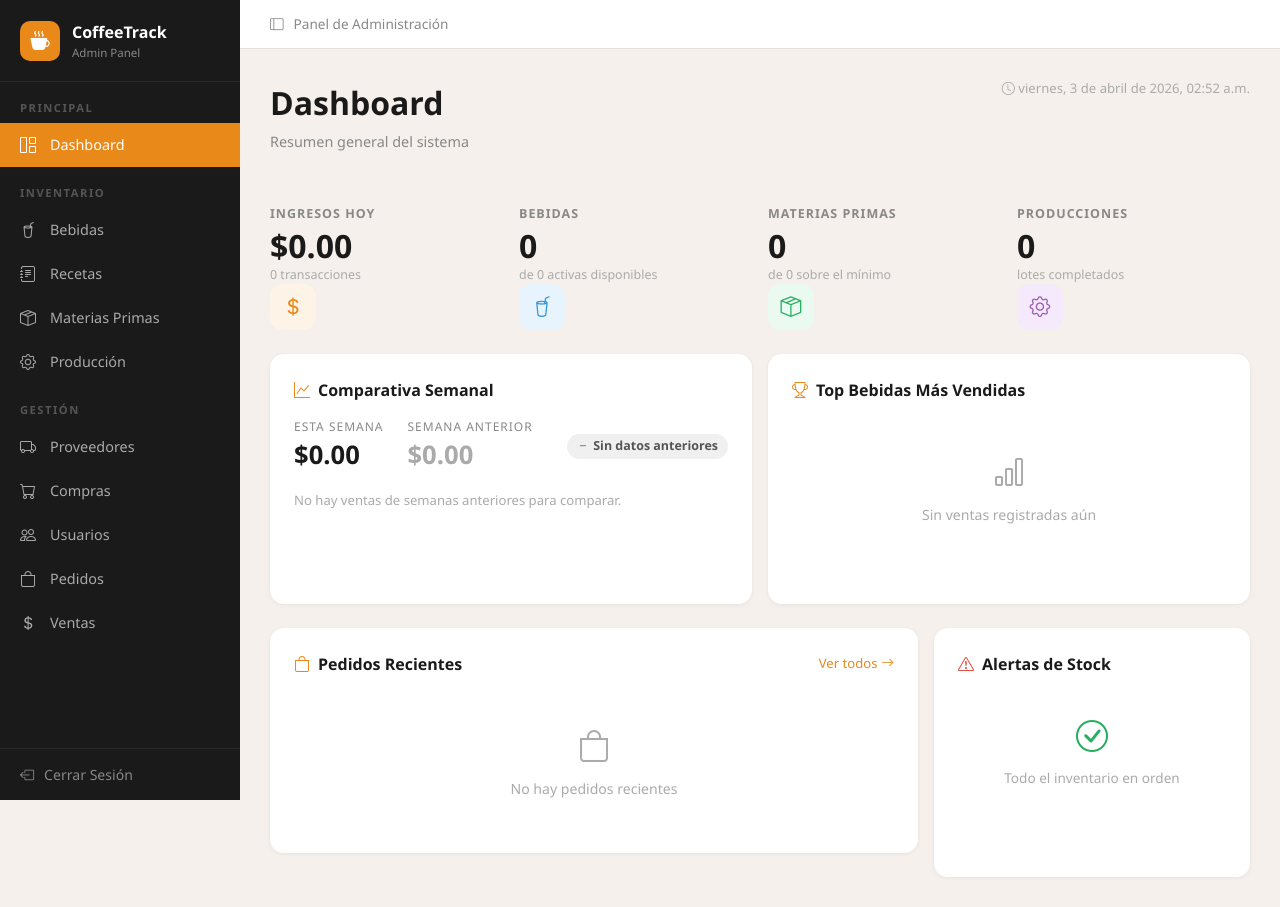
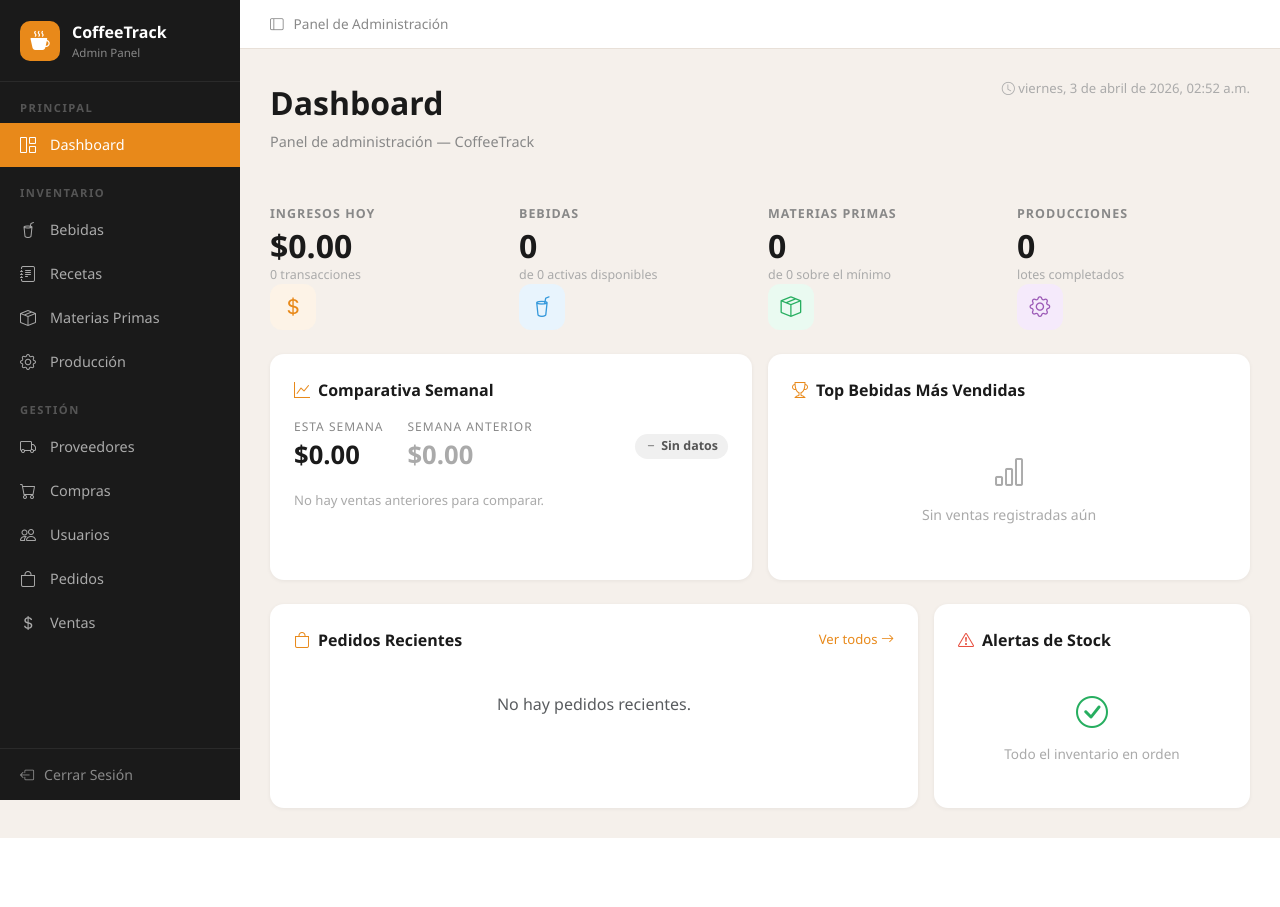
Before and after one commit to IDGS-805-23001546/coffeetrack1, a Flask app: page /admin/dashboard in a window 1280 px wide. After the commit the page ends 838 px from the top, so only its background shows below. Run offline with Flask 3, Linux system fonts and the light colour scheme; the visitor is signed in with stand-in values (Sample User, id 1).

Commit message:
02abr2026.CarlosRios.implementacion y correccion en el despeglabe en mis_pedidos, dashboard mejorado, con horas y ventas semanales

```diff
--- a/app/__init__.py
+++ b/app/__init__.py
@@ -8,6 +8,7 @@ def create_app():
     app = Flask(__name__)
     app.config.from_object(Config)
     db.init_app(app)
+    app.jinja_env.globals['enumerate'] = enumerate
 
     with app.app_context():
         from . import models
@@ -29,7 +30,6 @@ def create_app():
     from .admin.ventas import ventas_bp
 
 
-    app.jinja_env.globals['enumerate'] = enumerate
     app.register_blueprint(auth_bp)
     app.register_blueprint(cliente_bp, url_prefix='/cliente')
     app.register_blueprint(carrito_bp, url_prefix='/carrito')
--- a/app/templates/admin/dashboard.html
+++ b/app/templates/admin/dashboard.html
@@ -12,50 +12,46 @@
         justify-content: space-between;
         align-items: flex-start;
         box-shadow: 0 1px 4px rgba(0,0,0,0.06);
+        height: 100%;
         transition: transform 0.15s;
     }
     .kpi-card:hover { transform: translateY(-2px); }
     .kpi-label { font-size: 0.78rem; color: #888; text-transform: uppercase; letter-spacing: 1px; font-weight: 600; margin-bottom: 6px; }
     .kpi-value { font-size: 2rem; font-weight: 800; color: #1a1a1a; line-height: 1; }
     .kpi-sub { font-size: 0.78rem; color: #aaa; margin-top: 4px; }
-    .kpi-icon { width: 46px; height: 46px; border-radius: 12px; display: flex; align-items: center; justify-content: center; font-size: 1.3rem; }
+    .kpi-icon { width: 46px; height: 46px; border-radius: 12px; display: flex; align-items: center; justify-content: center; font-size: 1.3rem; flex-shrink: 0; }
 
+    .section-card { background: white; border-radius: 14px; padding: 24px; box-shadow: 0 1px 4px rgba(0,0,0,0.06); height: 100%; }
     .section-title { font-size: 1rem; font-weight: 700; color: #1a1a1a; margin-bottom: 16px; display: flex; align-items: center; gap: 8px; }
 
-    .badge-estado {
-        padding: 4px 12px; border-radius: 20px; font-size: 0.75rem; font-weight: 600;
-    }
+    .badge-estado { display: inline-block; padding: 4px 12px; border-radius: 20px; font-size: 0.72rem; font-weight: 600; margin-top: 5px; }
     .badge-pendiente { background: #fff3cd; color: #856404; }
     .badge-confirmado { background: #cfe2ff; color: #084298; }
-    .badge-en_preparacion { background: #fff3cd; color: #664d03; }
+    .badge-en-preparacion { background: #fff3cd; color: #664d03; }
     .badge-enviado { background: #d1ecf1; color: #0c5460; }
     .badge-entregado { background: #d4edda; color: #155724; }
     .badge-cancelado { background: #f8d7da; color: #721c24; }
 
-    .alerta-item {
-        display: flex; align-items: flex-start; gap: 12px;
-        padding: 12px 0; border-bottom: 1px solid #f5f0eb;
-    }
+    .pedido-item { display: flex; justify-content: space-between; align-items: center; padding: 14px 0; border-bottom: 1px solid #f0ece6; }
+    .pedido-item:last-child { border-bottom: none; }
+    .pedido-nombre { font-weight: 600; font-size: 0.9rem; color: #1a1a1a; }
+    .pedido-dir { font-size: 0.78rem; color: #999; margin-top: 2px; }
+    .pedido-total { font-weight: 700; font-size: 0.95rem; color: #1a1a1a; text-align: right; }
+
+    .alerta-item { padding: 12px 0; border-bottom: 1px solid #f0ece6; display: flex; align-items: flex-start; gap: 10px; }
     .alerta-item:last-child { border-bottom: none; }
     .alerta-dot { width: 8px; height: 8px; border-radius: 50%; background: #e74c3c; margin-top: 5px; flex-shrink: 0; }
-    .alerta-dot.warning { background: #f39c12; }
+    .alerta-msg { font-size: 0.85rem; color: #333; font-weight: 500; line-height: 1.4; }
+    .alerta-fecha { font-size: 0.72rem; color: #bbb; margin-top: 2px; }
 
-    .variacion-badge {
-        display: inline-flex; align-items: center; gap: 4px;
-        padding: 3px 10px; border-radius: 20px; font-size: 0.78rem; font-weight: 600;
-    }
+    .variacion-badge { display: inline-flex; align-items: center; gap: 4px; padding: 3px 10px; border-radius: 20px; font-size: 0.78rem; font-weight: 600; }
     .variacion-pos { background: #d4edda; color: #155724; }
     .variacion-neg { background: #f8d7da; color: #721c24; }
     .variacion-neu { background: #f0f0f0; color: #555; }
 
-    .top-bebida-row {
-        display: flex; align-items: center; gap: 14px;
-        padding: 10px 0; border-bottom: 1px solid #f5f0eb;
-    }
+    .top-bebida-row { display: flex; align-items: center; gap: 14px; padding: 10px 0; border-bottom: 1px solid #f5f0eb; }
     .top-bebida-row:last-child { border-bottom: none; }
-    .top-num { width: 28px; height: 28px; border-radius: 8px; background: #fdf3e7;
-        color: #e8891a; font-weight: 800; font-size: 0.85rem;
-        display: flex; align-items: center; justify-content: center; flex-shrink: 0; }
+    .top-num { width: 28px; height: 28px; border-radius: 8px; background: #fdf3e7; color: #e8891a; font-weight: 800; font-size: 0.85rem; display: flex; align-items: center; justify-content: center; flex-shrink: 0; }
     .top-num.gold { background: #e8891a; color: white; }
     .top-bar-wrap { flex: 1; }
     .top-bar-label { font-size: 0.88rem; font-weight: 600; color: #1a1a1a; margin-bottom: 4px; }
@@ -67,11 +63,10 @@
 
 {% block content %}
 
-<!-- TÍTULO -->
 <div class="d-flex justify-content-between align-items-start mb-4">
     <div>
         <div class="page-title">Dashboard</div>
-        <div class="page-subtitle">Resumen general del sistema</div>
+        <div class="page-subtitle">Panel de administración — CoffeeTrack</div>
     </div>
     <span style="font-size:0.82rem; color:#aaa;">
         <i class="bi bi-clock"></i>
@@ -79,7 +74,7 @@
     </span>
 </div>
 
-<!-- KPI CARDS -->
+<!-- KPIs -->
 <div class="row g-3 mb-4">
     <div class="col-md-3">
         <div class="kpi-card">
@@ -133,10 +128,8 @@
 
 <!-- FILA 2: COMPARATIVA + TOP BEBIDAS -->
 <div class="row g-3 mb-4">
-
-    <!-- COMPARATIVA SEMANAL -->
     <div class="col-md-6">
-        <div class="table-card h-100">
+        <div class="section-card">
             <div class="section-title">
                 <i class="bi bi-graph-up" style="color:#e8891a;"></i>
                 Comparativa Semanal
@@ -161,7 +154,7 @@
                     </span>
                     {% else %}
                     <span class="variacion-badge variacion-neu">
-                        <i class="bi bi-dash"></i> Sin datos anteriores
+                        <i class="bi bi-dash"></i> Sin datos
                     </span>
                     {% endif %}
                 </div>
@@ -172,24 +165,24 @@
                 {% elif variacion < 0 %}
                     Las ventas están por debajo de la semana anterior.
                 {% else %}
-                    No hay ventas de semanas anteriores para comparar.
+                    No hay ventas anteriores para comparar.
                 {% endif %}
             </div>
         </div>
     </div>
 
-    <!-- TOP 3 BEBIDAS -->
     <div class="col-md-6">
-        <div class="table-card h-100">
+        <div class="section-card">
             <div class="section-title">
                 <i class="bi bi-trophy" style="color:#e8891a;"></i>
                 Top Bebidas Más Vendidas
             </div>
             {% if top_bebidas %}
                 {% set max_vendido = top_bebidas[0].total_vendido %}
-                {% for i, b in top_bebidas|enumerate %}
+                {% for b in top_bebidas %}
+                {% set i = loop.index0 %}
                 <div class="top-bebida-row">
-                    <div class="top-num {{ 'gold' if i == 0 else '' }}">{{ i + 1 }}</div>
+                    <div class="top-num {{ 'gold' if i == 0 else '' }}">{{ loop.index }}</div>
                     <div class="top-bar-wrap">
                         <div class="top-bar-label">{{ b.nombre }}</div>
                         <div class="top-bar">
@@ -209,12 +202,10 @@
     </div>
 </div>
 
-<!-- FILA 3: PEDIDOS RECIENTES + ALERTAS -->
+<!-- FILA 3: PEDIDOS + ALERTAS -->
 <div class="row g-3">
-
-    <!-- PEDIDOS RECIENTES -->
     <div class="col-md-8">
-        <div class="table-card">
+        <div class="section-card">
             <div class="d-flex justify-content-between align-items-center mb-3">
                 <div class="section-title mb-0">
                     <i class="bi bi-bag" style="color:#e8891a;"></i>
@@ -225,46 +216,29 @@
                 </a>
             </div>
             {% if pedidos_recientes %}
-            <table class="table table-borderless mb-0">
-                <thead>
-                    <tr>
-                        <th>#</th>
-                        <th>Cliente</th>
-                        <th>Total</th>
-                        <th>Estado</th>
-                        <th>Fecha</th>
-                    </tr>
-                </thead>
-                <tbody>
-                    {% for pedido in pedidos_recientes %}
-                    <tr>
-                        <td><strong>#{{ pedido.id }}</strong></td>
-                        <td>{{ pedido.usuario.nombre }} {{ pedido.usuario.apellidos }}</td>
-                        <td style="color:#e8891a; font-weight:700;">${{ "%.2f"|format(pedido.total) }}</td>
-                        <td>
-                            <span class="badge-estado badge-{{ pedido.estado }}">
-                                {{ pedido.estado.replace('_', ' ').title() }}
-                            </span>
-                        </td>
-                        <td style="color:#aaa; font-size:0.82rem;">
-                            {{ pedido.fecha_pedido.strftime('%d/%m %H:%M') }}
-                        </td>
-                    </tr>
-                    {% endfor %}
-                </tbody>
-            </table>
+                {% for pedido in pedidos_recientes %}
+                <div class="pedido-item">
+                    <div>
+                        <div class="pedido-nombre">#{{ pedido.id }} — {{ pedido.usuario.nombre }} {{ pedido.usuario.apellidos }}</div>
+                        <div class="pedido-dir">{{ pedido.direccion_entrega }}</div>
+                    </div>
+                    <div class="pedido-total">
+                        ${{ "%.2f"|format(pedido.total) }}
+                        <br>
+                        <span class="badge-estado badge-{{ pedido.estado|replace('_','-') }}">
+                            {{ pedido.estado|replace('_',' ') }}
+                        </span>
+                    </div>
+                </div>
+                {% endfor %}
             {% else %}
-            <div style="text-align:center; padding:30px 0; color:#aaa;">
-                <i class="bi bi-bag" style="font-size:2rem;"></i>
-                <p class="mt-2 mb-0" style="font-size:0.88rem;">No hay pedidos recientes</p>
-            </div>
+                <p class="text-muted text-center py-4">No hay pedidos recientes.</p>
             {% endif %}
         </div>
     </div>
 
-    <!-- ALERTAS DE INVENTARIO -->
     <div class="col-md-4">
-        <div class="table-card h-100">
+        <div class="section-card">
             <div class="d-flex justify-content-between align-items-center mb-3">
                 <div class="section-title mb-0">
                     <i class="bi bi-exclamation-triangle" style="color:#e74c3c;"></i>
@@ -279,15 +253,10 @@
             {% if alertas %}
                 {% for alerta in alertas %}
                 <div class="alerta-item">
-                    <div class="alerta-dot {{ 'warning' if 'bajo' in alerta.mensaje.lower() else '' }}"></div>
+                    <div class="alerta-dot"></div>
                     <div>
-                        <div style="font-size:0.85rem; font-weight:600; color:#1a1a1a;">
-                            {{ alerta.materia_prima.nombre if alerta.materia_prima else 'Insumo' }}
-                        </div>
-                        <div style="font-size:0.78rem; color:#888;">{{ alerta.mensaje }}</div>
-                        <div style="font-size:0.72rem; color:#bbb; margin-top:2px;">
-                            {{ alerta.fecha_alerta.strftime('%d/%m %H:%M') }}
-                        </div>
+                        <div class="alerta-msg">{{ alerta.mensaje }}</div>
+                        <div class="alerta-fecha">{{ alerta.fecha_alerta.strftime('%d/%m %H:%M') }}</div>
                     </div>
                 </div>
                 {% endfor %}
--- a/app/templates/cliente/mis_pedidos.html
+++ b/app/templates/cliente/mis_pedidos.html
@@ -68,8 +68,6 @@
         {% endif %}
     </div>
 </div>
-<script src="https://cdn.jsdelivr.net/npm/bootstrap@5.3.0/dist/js/bootstrap.bundle.min.js"></script>
-
 <!-- MODAL -->
 <div class="modal fade" id="modalDetalle" tabindex="-1">
     <div class="modal-dialog">
```
Also changed, not shown: app/templates/layout/base.html (+5 -6 lines).
